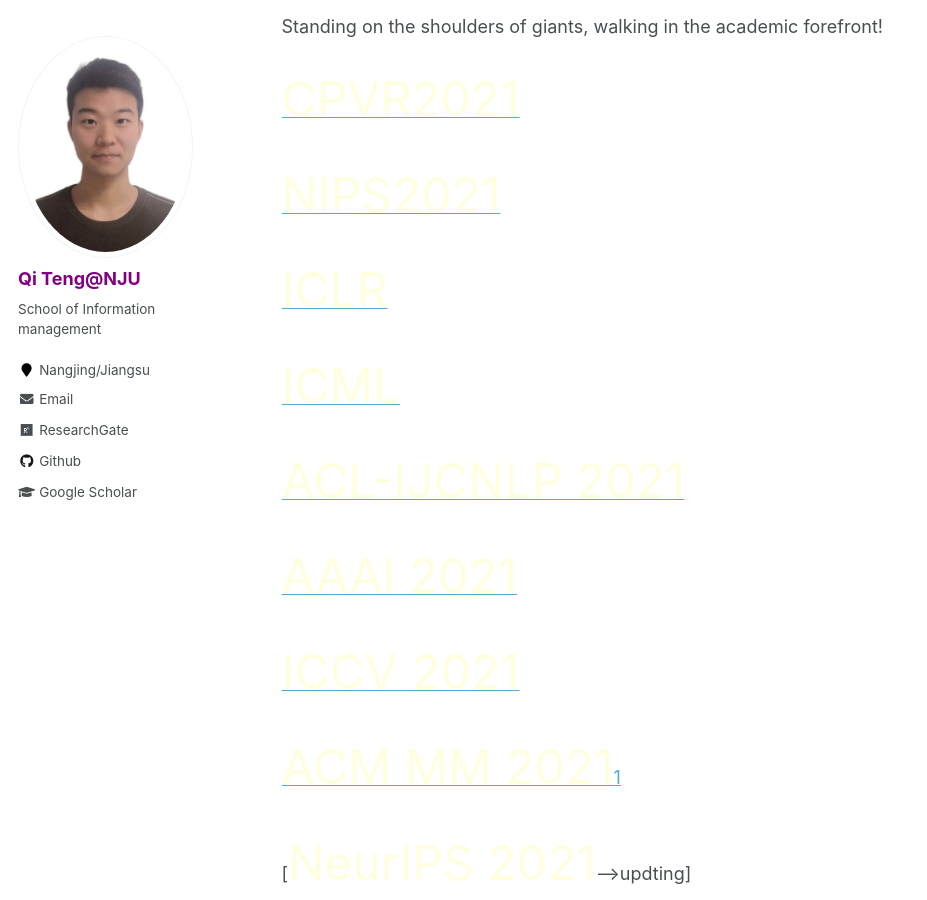
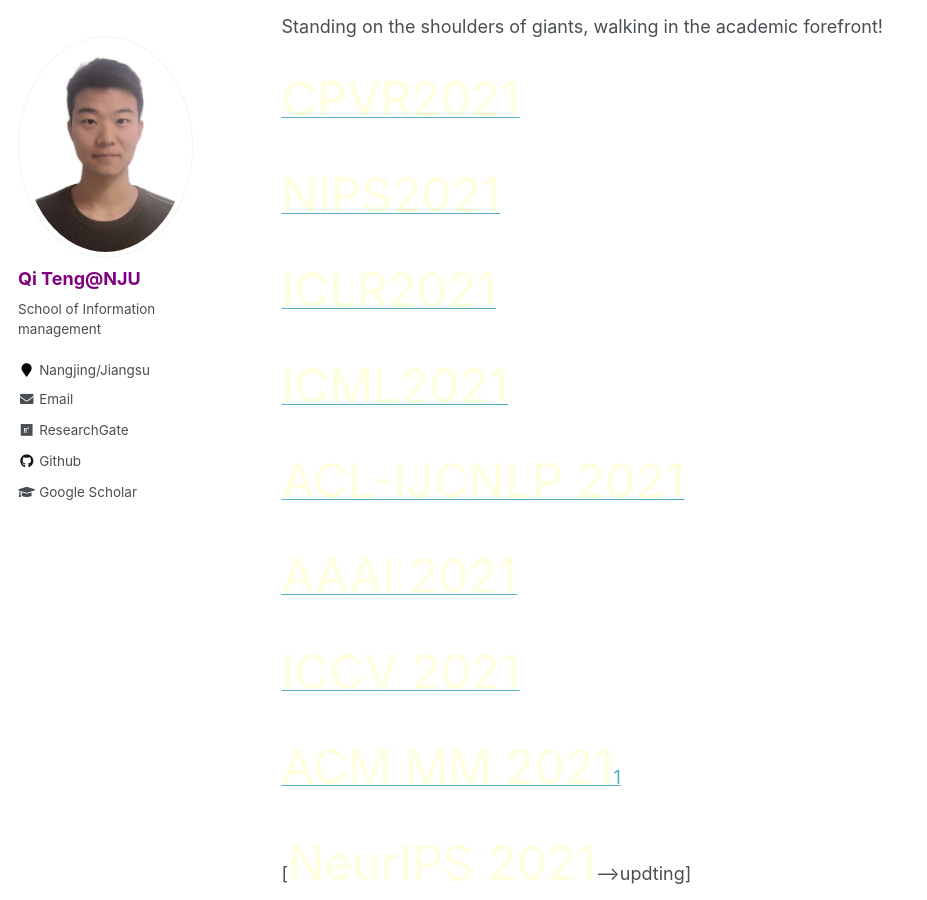
Before and after one commit to tengqi159/tengqi.github.io, a Jekyll site: the page built from _pages/about.md, in a window 1280 px wide and 900 px high, scrolled down 1955 px. Shown: the whole window, without its empty margins (0-927 px from the left). Built offline with Jekyll 4.4.1, drawn with Linux system fonts in a browser that asks for light colours.

Commit message:
Update about.md

```diff
--- a/_pages/about.md
+++ b/_pages/about.md
@@ -104,9 +104,9 @@
 
  [<font color=lightyellow size=72>NIPS2021</font>](https://proceedings.neurips.cc/paper/2020)
 
- [<font color=lightyellow size=72>ICLR</font>](https://openreview.net/group?id=ICLR.cc/2022/Conference)
+ [<font color=lightyellow size=72>ICLR2021</font>](https://openreview.net/group?id=ICLR.cc/2022/Conference)
 
- [<font color=lightyellow size=72>ICML</font>](https://openreview.net/group?id=ICLR.cc/2022/Conference)
+ [<font color=lightyellow size=72>ICML2021</font>](https://openreview.net/group?id=ICLR.cc/2022/Conference)
 
  [<font color=lightyellow size=72>ACL-IJCNLP 2021</font>](https://2021.aclweb.org/registration/accept/)
 
```
